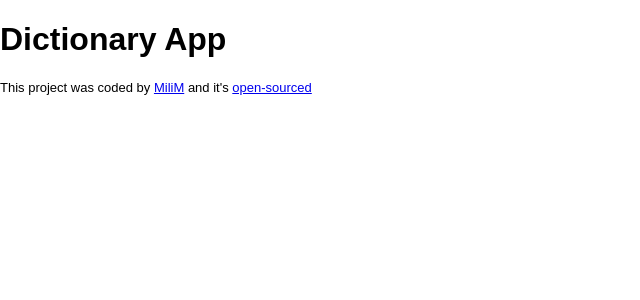
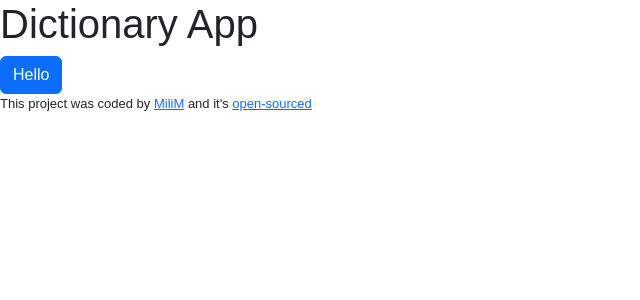
Before and after one commit to milimk/react-dictionary-app, a React (Create React App) app: page / in a window 1280 px wide. Shown: the top 300 px of the page, without its empty margins (0-640 px from the left). Built offline with nearby package versions, Linux system fonts and the light colour scheme.

Commit message:
Testing bootstrap

```diff
--- a/src/App.js
+++ b/src/App.js
@@ -6,6 +6,9 @@ function App() {
       <header></header>
       <main>
         <h1>Dictionary App</h1>
+        <a href="#" className="btn btn-primary">
+          Hello
+        </a>
       </main>
       <footer>
         This project was coded by{" "}
--- a/src/index.js
+++ b/src/index.js
@@ -2,6 +2,7 @@ import React from "react";
 import ReactDOM from "react-dom/client";
 import "./index.css";
 import App from "./App";
+import "bootstrap/dist/css/bootstrap.css";
 
 const root = ReactDOM.createRoot(document.getElementById("root"));
 root.render(
```
